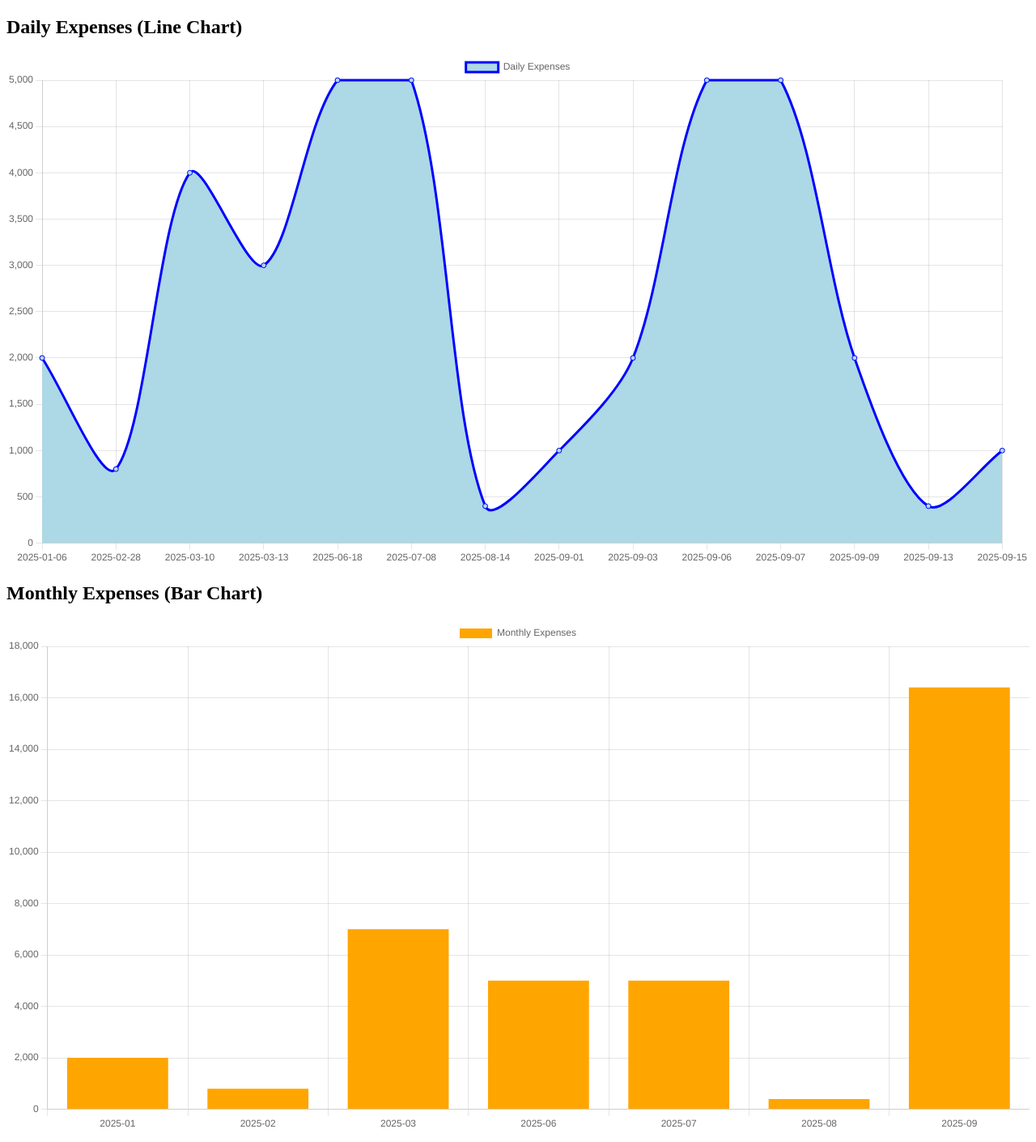
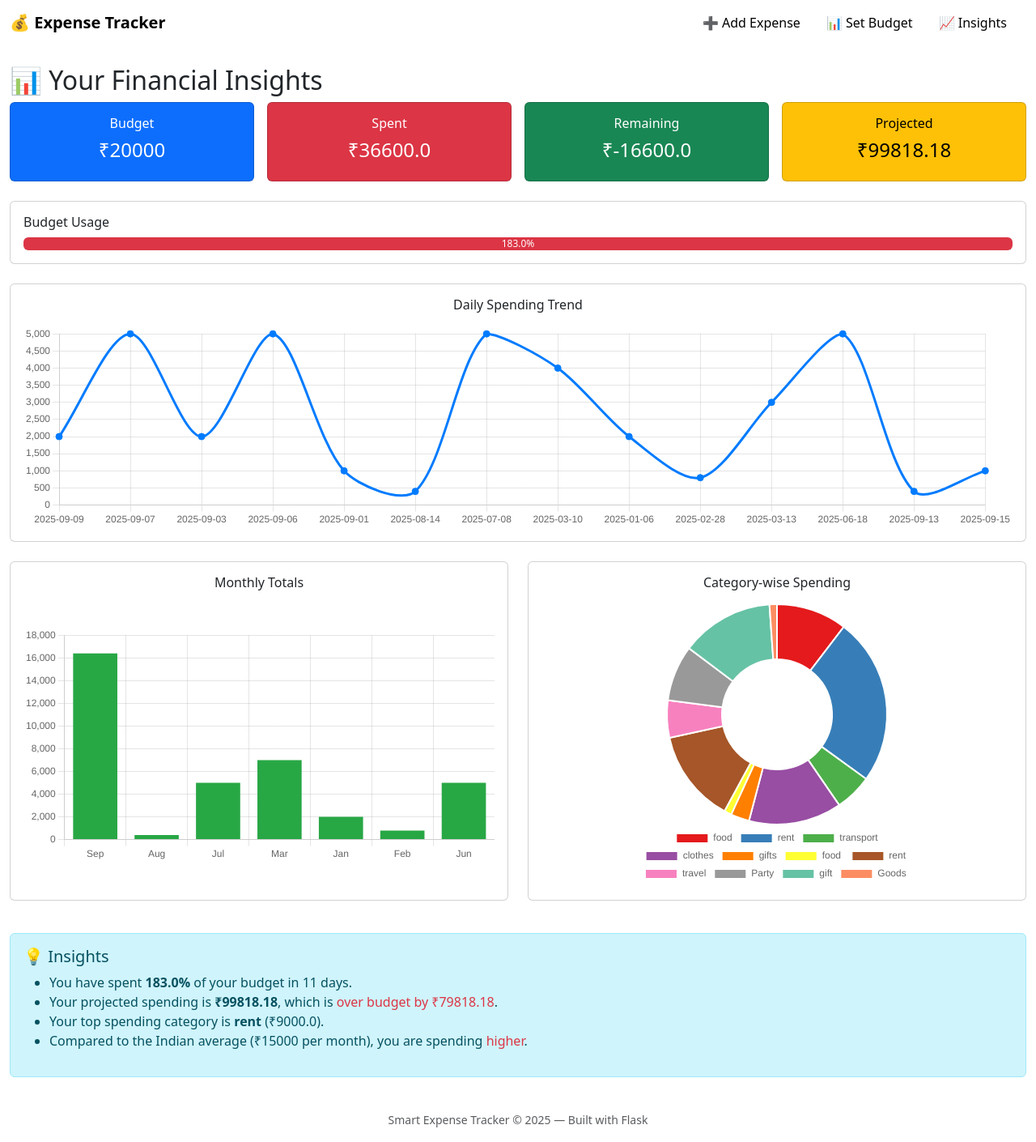
Before and after one commit to Vedprakash-Yadav/smart_expense_tracker, a Flask app: page /insights in a window 1280 px wide. Shown: the whole page at 81% size. Run offline with Flask 3, Linux system fonts and the light colour scheme.

Commit message:
few recent changes

```diff
--- a/app.py
+++ b/app.py
@@ -3,6 +3,7 @@ from model import db, Expense
 from datetime import datetime, date
 import os
 import json
+import calendar
 from collections import defaultdict
 
 app = Flask(__name__)
@@ -18,10 +19,27 @@ with app.app_context():
 
 @app.route('/')
 def index():
-    expenses = Expense.query.order_by(Expense.date.desc()).all()
+    filter_option = request.args.get("filter", "all")  # default = all
+
+    if filter_option == "month":
+        today = date.today()
+        first_day = date(today.year, today.month, 1)
+        last_day = date(today.year, today.month, calendar.monthrange(today.year, today.month)[1])
+
+        expenses = Expense.query.filter(
+            Expense.date >= first_day,
+            Expense.date <= last_day
+        ).order_by(Expense.date.desc()).all()
+    else:
+        expenses = Expense.query.order_by(Expense.date.desc()).all()
+
     total = sum(e.amount for e in expenses)
-    return render_template('home.html', expenses=expenses, total=total)
-
+    return render_template(
+        'home.html',
+        expenses=expenses,
+        total=total,
+        filter_option=filter_option
+    )
 @app.route('/add', methods=['GET','POST'])
 def add_expense():
     if request.method == 'POST':
@@ -73,38 +91,112 @@ def set_budget():
         return render_template('budget.html', budget=budget, remaining=remaining)
     return render_template('budget.html', budget=budget, remaining=remaining)
 
-
 @app.route('/insights')
 def insights():
+    # ✅ Fetch all expenses
     expenses = Expense.query.all()
 
-    # --- Daily expenses (for line chart) ---
-    daily_data = defaultdict(float)
-    for exp in expenses:
-        date_str = exp.date.strftime("%Y-%m-%d")  # assuming exp.date is a datetime
-        daily_data[date_str] += exp.amount
+    # ✅ Budget (you can fetch from DB if user sets it dynamically)
+    budget = 20000
 
-    # Sort by date
-    daily_labels = sorted(daily_data.keys())
-    daily_values = [daily_data[d] for d in daily_labels]
+    # ✅ Totals
+    total_spent = sum(e.amount for e in expenses)
+    remaining = budget - total_spent if budget else 0
 
-    # --- Monthly expenses (for bar chart) ---
-    monthly_data = defaultdict(float)
-    for exp in expenses:
-        month_str = exp.date.strftime("%Y-%m")  # e.g. "2025-09"
-        monthly_data[month_str] += exp.amount
+    # ✅ Days passed in current month
+    today = date.today()
+    first_day = today.replace(day=1)
+    days_passed = (today - first_day).days + 1
+    days_in_month = 30  # or use calendar.monthrange(today.year, today.month)[1]
 
-    # Sort by month
-    monthly_labels = sorted(monthly_data.keys())
-    monthly_values = [monthly_data[m] for m in monthly_labels]
+    # ✅ Projected spending (simple extrapolation)
+    projected = round((total_spent / days_passed) * days_in_month, 2) if days_passed else 0
+
+    # ✅ % used
+    percent_used = round((total_spent / budget) * 100, 1) if budget else 0
+
+    # ✅ Daily trend
+    daily_summary = defaultdict(float)
+    for e in expenses:
+        d = e.date.strftime("%Y-%m-%d") if isinstance(e.date, (datetime, date)) else str(e.date)
+        daily_summary[d] += e.amount
+    daily_labels = list(daily_summary.keys())
+    daily_values = list(daily_summary.values())
+
+    # ✅ Monthly trend
+    monthly_summary = defaultdict(float)
+    for e in expenses:
+        m = e.date.strftime("%b") if isinstance(e.date, (datetime, date)) else str(e.date)
+        monthly_summary[m] += e.amount
+    monthly_labels = list(monthly_summary.keys())
+    monthly_values = list(monthly_summary.values())
+
+    # ✅ Category-wise
+    category_summary = defaultdict(float)
+    for e in expenses:
+        category_summary[e.category] += e.amount
+    category_labels = list(category_summary.keys())
+    category_values = list(category_summary.values())
+
+    # ✅ Top category
+    if category_summary:
+        top_category = max(category_summary, key=category_summary.get)
+        top_category_amount = category_summary[top_category]
+    else:
+        top_category, top_category_amount = "N/A", 0
+
+    # ✅ Indian average spending (mock, you can load from CSV later)
+    avg_indian = 15000
 
     return render_template(
         'insights.html',
-        daily_labels=json.dumps(daily_labels),
-        daily_values=json.dumps(daily_values),
-        monthly_labels=json.dumps(monthly_labels),
-        monthly_values=json.dumps(monthly_values)
+        budget=budget,
+        total_spent=total_spent,
+        remaining=remaining,
+        projected=projected,
+        percent_used=percent_used,
+        days_passed=days_passed,
+        daily_labels=daily_labels,
+        daily_values=daily_values,
+        monthly_labels=monthly_labels,
+        monthly_values=monthly_values,
+        category_labels=category_labels,
+        category_values=category_values,
+        top_category=top_category,
+        top_category_amount=top_category_amount,
+        avg_indian=avg_indian
     )
+# @app.route('/insights')
+# def insights():
+#     expenses = Expense.query.all()
+
+#     # --- Daily expenses (for line chart) ---
+#     daily_data = defaultdict(float)
+#     for exp in expenses:
+#         date_str = exp.date.strftime("%Y-%m-%d")  # assuming exp.date is a datetime
+#         daily_data[date_str] += exp.amount
+
+#     # Sort by date
+#     daily_labels = sorted(daily_data.keys())
+#     daily_values = [daily_data[d] for d in daily_labels]
+
+#     # --- Monthly expenses (for bar chart) ---
+#     monthly_data = defaultdict(float)
+#     for exp in expenses:
+#         month_str = exp.date.strftime("%Y-%m")  # e.g. "2025-09"
+#         monthly_data[month_str] += exp.amount
+
+#     # Sort by month
+#     monthly_labels = sorted(monthly_data.keys())
+#     monthly_values = [monthly_data[m] for m in monthly_labels]
+
+#     return render_template(
+#         'insights.html',
+#         daily_labels=json.dumps(daily_labels),
+#         daily_values=json.dumps(daily_values),
+#         monthly_labels=json.dumps(monthly_labels),
+#         monthly_values=json.dumps(monthly_values)
+#     )
 
 
 if __name__ == '__main__':
--- a/templates/base.html
+++ b/templates/base.html
@@ -5,9 +5,22 @@
     <meta name="viewport" content="width=device-width, initial-scale=1" />
     <title>Smart Expense Tracker</title>
     <link href="https://cdn.jsdelivr.net/npm/bootstrap@5.3.0/dist/css/bootstrap.min.css" rel="stylesheet">
-    <link rel="stylesheet" href="{{ url_for('static', filename='styles.css') }}">
+    <link rel="icon" href="{{ url_for('static', filename='style2.css') }}">
 </head>
 <body>
+    <style>
+        .navbar-brand {
+  color: #000 !important;   /* force black text */
+  font-weight: bold;
+  font-size: 1.25rem;
+  text-decoration: none;
+}
+.nav-link {
+  color: #000 !important;   /* force black text */
+  font-size: 1rem;
+  margin-right: 1rem;
+}
+    </style>
 <nav class="navbar navbar-expand-lg navbar-dark">
     <div class="container-fluid">
         <a class="navbar-brand" href="{{ url_for('index') }}">💰 Expense Tracker</a>
@@ -18,7 +31,7 @@
         <div class="collapse navbar-collapse" id="navbarNav">
             <ul class="navbar-nav ms-auto">
                 <li class="nav-item"><a class="nav-link" href="{{ url_for('add_expense') }}">➕ Add Expense</a></li>
-                <li class="nav-item"><a class="nav-link" href="{{ url_for('set_budget') }}">📊 Budget</a></li>
+                <li class="nav-item"><a class="nav-link" href="{{ url_for('set_budget') }}">📊 Set Budget</a></li>
                 <li class="nav-item"><a class="nav-link" href="{{ url_for('insights') }}">📈 Insights</a></li>
             </ul>
         </div>
--- a/templates/insights.html
+++ b/templates/insights.html
@@ -1,52 +1,220 @@
-<!DOCTYPE html>
-<html lang="en">
-<head>
-  <meta charset="UTF-8">
-  <title>Expense Insights</title>
+{% extends 'base.html' %}
+{% block content %}
+
+<h2 class="page-title">📊 Your Financial Insights</h2>
+
+<!-- Metrics Cards Row -->
+<div class="row g-3 mb-4">
+  <div class="col-md-3">
+    <div class="card text-bg-primary text-center">
+      <div class="card-body">
+        <h6>Budget</h6>
+        <h4>₹{{ budget }}</h4>
+      </div>
+    </div>
+  </div>
+  <div class="col-md-3">
+    <div class="card text-bg-danger text-center">
+      <div class="card-body">
+        <h6>Spent</h6>
+        <h4>₹{{ total_spent }}</h4>
+      </div>
+    </div>
+  </div>
+  <div class="col-md-3">
+    <div class="card text-bg-success text-center">
+      <div class="card-body">
+        <h6>Remaining</h6>
+        <h4>₹{{ remaining }}</h4>
+      </div>
+    </div>
+  </div>
+  <div class="col-md-3">
+    <div class="card text-bg-warning text-center">
+      <div class="card-body">
+        <h6>Projected</h6>
+        <h4>₹{{ projected }}</h4>
+      </div>
+    </div>
+  </div>
+</div>
+
+<!-- Budget Progress Bar -->
+<div class="card mb-4">
+  <div class="card-body">
+    <h6>Budget Usage</h6>
+    <div class="progress">
+      <div class="progress-bar
+           {% if percent_used > 80 %}bg-danger
+           {% elif percent_used > 50 %}bg-warning
+           {% else %}bg-success{% endif %}"
+           role="progressbar"
+           style="width: {{ percent_used }}%;">
+        {{ percent_used }}%
+      </div>
+    </div>
+  </div>
+</div>
+
+<!-- Daily Spending Trend (Full Width) -->
+<div class="row mb-4">
+  <div class="col-12">
+    <div class="card">
+      <div class="card-body">
+        <h6 class="text-center mb-3">Daily Spending Trend</h6>
+        <div class="daily-chart-container">
+          <canvas id="dailyChart"></canvas>
+        </div>
+      </div>
+    </div>
+  </div>
+</div>
+
+<!-- Monthly Totals & Category Chart Side by Side -->
+<style>
+  .chart-container {
+  position: relative;
+  height: 350px;
+  width: 100%;
+  display: flex;
+  justify-content: center;  /* horizontal center */
+  align-items: center;      /* vertical center */}
+
+  .daily-chart-container {
+  position: relative;
+  height: 250px;   /* reduce height (~30% of screen) */
+  width: 100%;}
+
+</style>
+<div class="row mb-4">
+  <div class="col-lg-6 mb-3">
+    <div class="card">
+      <div class="card-body">
+        <h6 class="text-center mb-3">Monthly Totals</h6>
+        <div class="chart-container">
+          <canvas id="monthlyChart"></canvas>
+        </div>
+      </div>
+    </div>
+  </div>
+  <div class="col-lg-6 mb-3">
+    <div class="card">
+      <div class="card-body">
+        <h6 class="text-center mb-3">Category-wise Spending</h6>
+        <div class="chart-container">
+          <canvas id="categoryChart"></canvas>
+        </div>
+      </div>
+    </div>
+  </div>
+</div>
+
+<!-- Insights Box -->
+<div class="alert alert-info mt-4">
+  <h5>💡 Insights</h5>
+  <ul>
+    <li>You have spent <strong>{{ percent_used }}%</strong> of your budget in {{ days_passed }} days.</li>
+    <li>Your projected spending is <strong>₹{{ projected }}</strong>, which is
+      {% if projected > budget %}
+        <span class="text-danger">over budget by ₹{{ projected - budget }}</span>.
+      {% else %}
+        <span class="text-success">within budget, leaving ₹{{ budget - projected }} surplus 🎉</span>.
+      {% endif %}
+    </li>
+    <li>Your top spending category is <strong>{{ top_category }}</strong> (₹{{ top_category_amount }}).</li>
+    <li>Compared to the Indian average (₹{{ avg_indian }} per month), you are
+      {% if total_spent > avg_indian %}
+        spending <span class="text-danger">higher</span>.
+      {% else %}
+        spending <span class="text-success">lower</span>.
+      {% endif %}
+    </li>
+  </ul>
+</div>
+
+<!-- Chart.js Scripts -->
 <script src="https://cdn.jsdelivr.net/npm/chart.js"></script>
-</head>
-<body>
-  <h2>Daily Expenses (Line Chart)</h2>
-  <canvas id="dailyChart"></canvas>
-
-  <h2>Monthly Expenses (Bar Chart)</h2>
-  <canvas id="monthlyChart"></canvas>
-
 <script>
-    // Data from Flask
 const dailyLabels = {{ daily_labels | safe }};
 const dailyValues = {{ daily_values | safe }};
 const monthlyLabels = {{ monthly_labels | safe }};
 const monthlyValues = {{ monthly_values | safe }};
+const categoryLabels = {{ category_labels | safe }};
+const categoryValues = {{ category_values | safe }};
 
-    // --- Daily Line Chart ---
+// Daily Line Chart
 new Chart(document.getElementById('dailyChart'), {
     type: 'line',
     data: {
         labels: dailyLabels,
         datasets: [{
-          label: 'Daily Expenses',
+            label: 'Daily Spending',
             data: dailyValues,
-          borderColor: 'blue',
-          backgroundColor: 'lightblue',
+            borderColor: '#007bff',
             tension: 0.3,
-          fill: true
+            fill: false,
+            pointBackgroundColor: '#007bff',
+            pointRadius: 4
         }]
+    },
+    options: {
+        responsive: true,
+        maintainAspectRatio: false,
+        plugins: { legend: { display: false } }
     }
 });
 
-    // --- Monthly Bar Chart ---
+// Monthly Bar Chart
 new Chart(document.getElementById('monthlyChart'), {
     type: 'bar',
     data: {
         labels: monthlyLabels,
         datasets: [{
-          label: 'Monthly Expenses',
+            label: 'Monthly Total',
             data: monthlyValues,
-          backgroundColor: 'orange'
+            backgroundColor: '#28a745'
         }]
+    },
+    options: {
+        responsive: true,
+        plugins: { legend: { display: false } },
+        scales: { y: { beginAtZero: true } }
     }
 });
+
+// Category Pie Chart
+new Chart(document.getElementById('categoryChart'), {
+    type: 'doughnut',
+    data: {
+        labels: categoryLabels,
+        datasets: [{
+            data: categoryValues,
+            backgroundColor: [
+              '#e41a1c', // red
+              '#377eb8', // blue
+              '#4daf4a', // green
+              '#984ea3', // purple
+              '#ff7f00', // orange
+              '#ffff33', // yellow
+              '#a65628', // brown
+              '#f781bf', // pink
+              '#999999', // gray
+              '#66c2a5', // teal
+              '#fc8d62'  // coral
+            ]
+
+        }]
+    },
+    options: {
+        responsive: true,
+        plugins: {
+            legend: {
+                position: 'bottom'
+            }
+        }
+    }
+});
+
 </script>
-</body>
-</html>
+
+{% endblock %}
```
Also changed, not shown: static/style2.css (added, +89 -0 lines), static/styles.css (deleted, +0 -143 lines), templates/home.html (+16 -2 lines), instance/expenses.db. Lines whose indentation alone changed are shown as unchanged.
